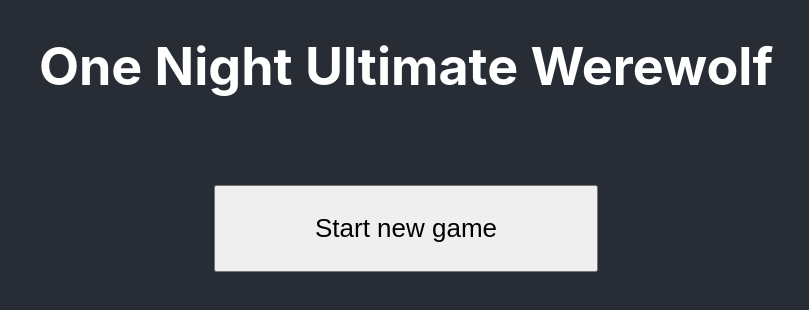
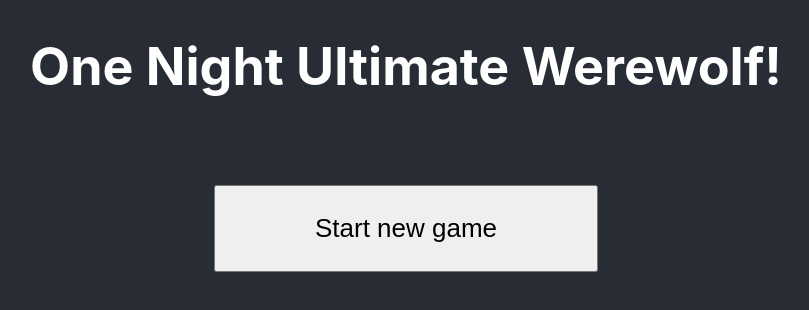
Before and after one commit to am-holt/onuw-app, a React (Create React App) app: page / in a window 1280 px wide. Shown: the top 310 px of the page, without its empty margins (234-1043 px from the left). Built offline with nearby package versions, Linux system fonts and the light colour scheme; what @am-holt/onuw-server-api would draw is missing.

Commit message:
Change title message

```diff
--- a/src/components/menu/GameMenu.tsx
+++ b/src/components/menu/GameMenu.tsx
@@ -10,7 +10,7 @@
   render(){
     return (
         <div className="gameMenu">
-            <h1>One Night Ultimate Werewolf</h1>
+            <h1>One Night Ultimate Werewolf!</h1>
             <button onClick={this.startNewGame} className="newGameBtn">Start new game</button>
             {this.state.gameId !== undefined && <Redirect to={"/game/".concat((this.state.gameId as unknown) as string)} />}
         </div>
```
